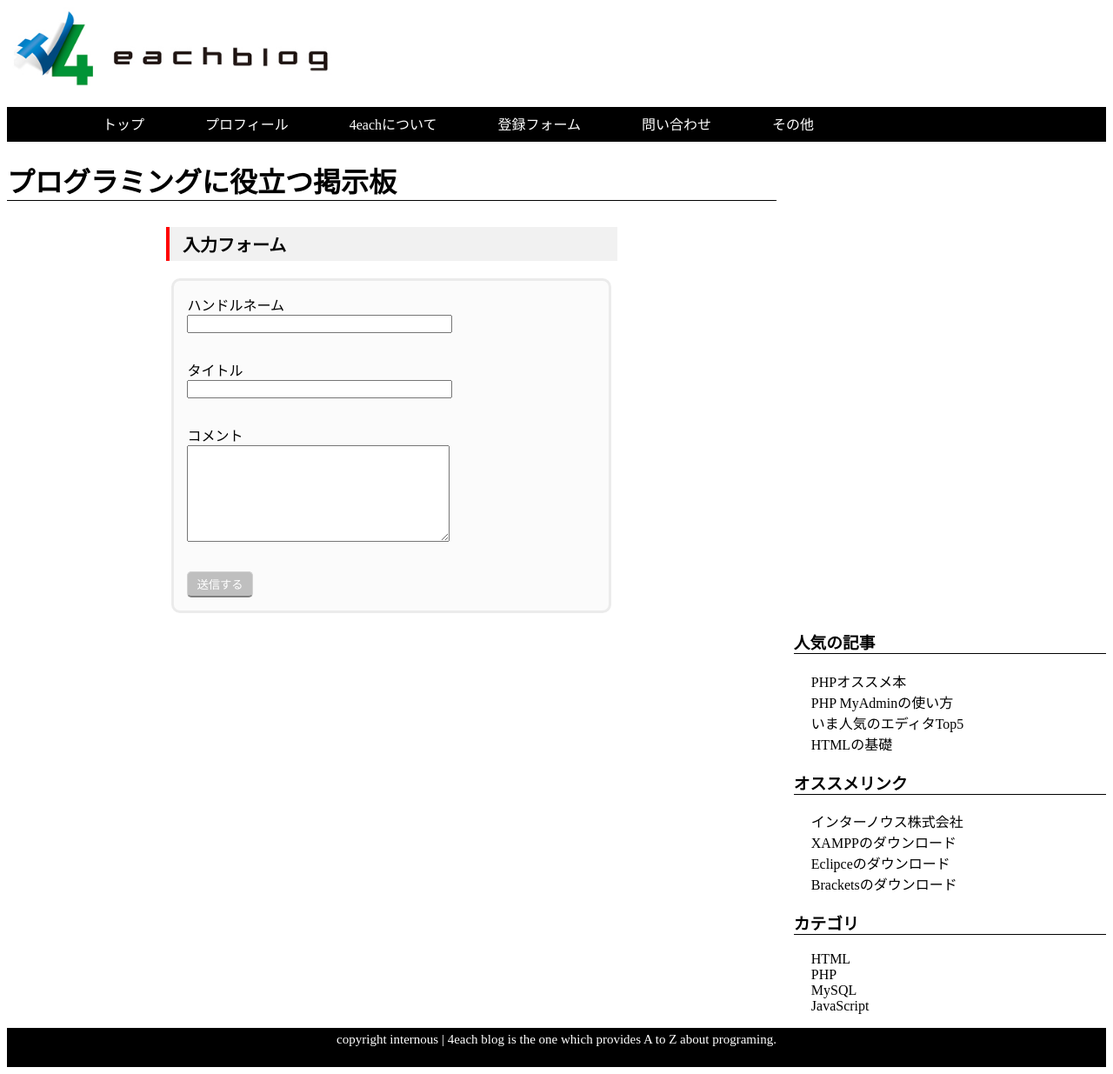
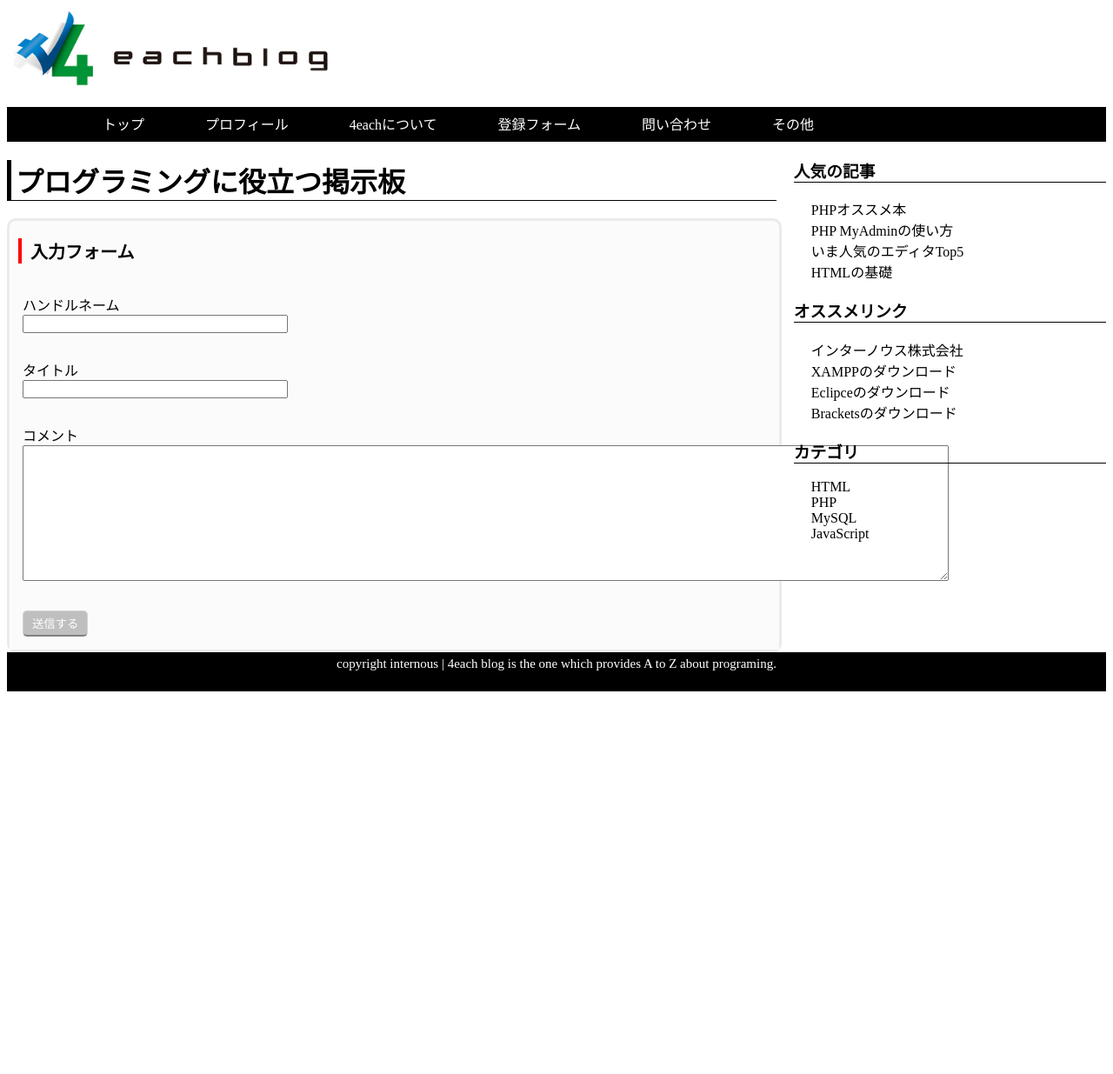
Before and after one commit to sasakisou/test, a PHP site: page /4each_keijiban/ in a window 1280 px wide. Shown: the whole page at 87% size. After the commit the page ends 795 px from the top, so only its background shows below. Run offline with PHP 8.4, Linux system fonts and the light colour scheme.

Commit message:
11/16/new

```diff
--- a/4each_keijiban/index.php
+++ b/4each_keijiban/index.php
@@ -21,12 +21,12 @@
       <div class="left">
         <h1>プログラミングに役立つ掲示板</h1>
       <div class="form1">
-        <h2>入力フォーム</h2>
-        <form method="post" action="mail_confirm.php">
+        <p>入力フォーム</p>
+        <form method="post" action="insert.php">
         <div>
          <label>ハンドルネーム</label>
          <br>
-         <input type="text" class="text" size="35" name="name">
+         <input type="text" class="text" size="35" name="handlename">
         </div>
         <div>
          <label>タイトル</label>
@@ -36,7 +36,7 @@
         <div>
          <label>コメント</label>
          <br>
-         <textarea cols="35" rows="7" name="comments"></textarea>
+         <textarea cols="130" rows="10" name="comments"></textarea>
         </div>
         <div>
          <input type="submit" class="submit" value="送信する">
--- a/4each_keijiban/insert.php
+++ b/4each_keijiban/insert.php
@@ -0,0 +1,6 @@
+<?php
+  mb_internal_encoding("utf-8");
+  $pdo = new PDO("mysql:dbname=lesson01;host=localhost;","rooot","mysql");
+  $pdo->exec("insert into 4each_keijiban(handlename,title,comments)values('".$_POST['handlename']."','".$_POST['title']."','".['comments']."');");
+  header("Location:http://localhost/4each_keijiban/index.php");
+?>
--- a/4each_keijiban/style.css
+++ b/4each_keijiban/style.css
@@ -22,33 +22,31 @@
 }
 
 .left h1{
-  border-left:5px;
+  border-left:5px solid;
   border-bottom:1px solid;
   margin-bottom:20px;
-}
-.left h2{
-  margin: 0 auto;
-  margin-top:30px;
-  margin-bottom:20px;
-  border-left:4px red solid;
-  background-color:#f1f1f1;
-  padding-top:5px;
-  padding-bottom:5px;
-  padding-left:15px;
-  width:500px;
-  font-size:20px;
+  padding-left:5px;
 }
 
 .form1{
   font-family:"Hiragino Kaku Gothic ProN","メイリオ",sans-serif;
+  border:3px #ebebeb solid;
+  border-radius:10px;
+  width:100%;
+  background-color:#fbfbfb;
+}
+
+.form1 p{
+  border-left:4px red solid;
+  font-size:20px;
+  margin-left:10px;
+  padding-left:10px;
+  font-weight:bolder;
 }
 
 form{
   margin:0 auto;
   background-color:#fbfbfb;
-  border:3px #ebebeb solid;
-  border-radius:10px;
-  width:500px;
 }
 
 form div{
@@ -74,7 +72,6 @@
 .right{
   width:30%;
   float:right;
-  margin-left:10px;
 }
 
 .right h3{
```
